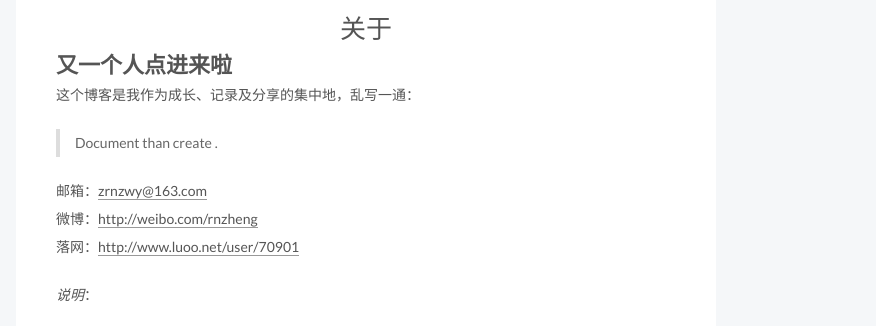
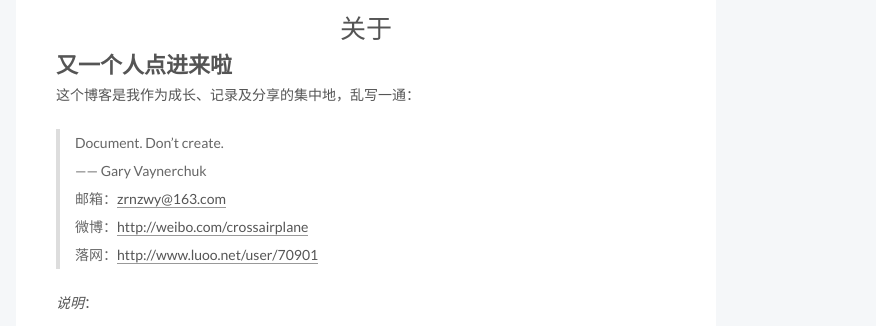
Before and after one commit to crossairplane/crossairplane.github.io, a plain HTML site: page about/index.html in a window 1280 px wide. Shown: the part 74-400 px from the top of the page, 404-1280 px from the left. Drawn offline with Linux system fonts and the light colour scheme; some packages are replaced by stand-ins of ours; a script that the page names is missing.

Commit message:
Site updated: 2018-10-26 03:01:18

```diff
--- a/about/index.html
+++ b/about/index.html
@@ -97,17 +97,17 @@
 
 
 
-<meta name="description" content="又一个人点进来啦这个博客是我作为成长、记录及分享的集中地，乱写一通：  Document  than  create .  邮箱：zrnzwy@163.com微博：http://weibo.com/rnzheng落网：http://www.luoo.net/user/70901 说明：  本站点建议使用Chrome进行浏览 文章页面有加载Disqus评论，需要科学访问；如您不便，可写邮件与我交流。">
+<meta name="description" content="又一个人点进来啦这个博客是我作为成长、记录及分享的集中地，乱写一通：  Document. Don’t create.—— Gary Vaynerchuk邮箱：zrnzwy@163.com微博：http://weibo.com/crossairplane落网：http://www.luoo.net/user/70901  说明：  本站点建议使用Chrome进行浏览 文章页面有加载Disqus评论">
 <meta property="og:type" content="website">
 <meta property="og:title" content="关于">
 <meta property="og:url" content="http://zhengruonan.com/about/index.html">
 <meta property="og:site_name" content="Crossairplane的博客">
-<meta property="og:description" content="又一个人点进来啦这个博客是我作为成长、记录及分享的集中地，乱写一通：  Document  than  create .  邮箱：zrnzwy@163.com微博：http://weibo.com/rnzheng落网：http://www.luoo.net/user/70901 说明：  本站点建议使用Chrome进行浏览 文章页面有加载Disqus评论，需要科学访问；如您不便，可写邮件与我交流。">
+<meta property="og:description" content="又一个人点进来啦这个博客是我作为成长、记录及分享的集中地，乱写一通：  Document. Don’t create.—— Gary Vaynerchuk邮箱：zrnzwy@163.com微博：http://weibo.com/crossairplane落网：http://www.luoo.net/user/70901  说明：  本站点建议使用Chrome进行浏览 文章页面有加载Disqus评论">
 <meta property="og:locale" content="zh-Hans">
-<meta property="og:updated_time" content="2017-09-06T20:06:26.000Z">
+<meta property="og:updated_time" content="2018-10-25T19:00:46.985Z">
 <meta name="twitter:card" content="summary">
 <meta name="twitter:title" content="关于">
-<meta name="twitter:description" content="又一个人点进来啦这个博客是我作为成长、记录及分享的集中地，乱写一通：  Document  than  create .  邮箱：zrnzwy@163.com微博：http://weibo.com/rnzheng落网：http://www.luoo.net/user/70901 说明：  本站点建议使用Chrome进行浏览 文章页面有加载Disqus评论，需要科学访问；如您不便，可写邮件与我交流。">
+<meta name="twitter:description" content="又一个人点进来啦这个博客是我作为成长、记录及分享的集中地，乱写一通：  Document. Don’t create.—— Gary Vaynerchuk邮箱：zrnzwy@163.com微博：http://weibo.com/crossairplane落网：http://www.luoo.net/user/70901  说明：  本站点建议使用Chrome进行浏览 文章页面有加载Disqus评论">
 
 
 
@@ -319,9 +319,8 @@
 
           <h1 id="又一个人点进来啦"><a href="#又一个人点进来啦" class="headerlink" title="又一个人点进来啦"></a><strong>又一个人点进来啦</strong></h1><p>这个博客是我作为成长、记录及分享的集中地，乱写一通：</p>
 <blockquote>
-<p>Document  than  create .</p>
+<p>Document. Don’t create.<br>—— Gary Vaynerchuk<br>邮箱：<a href="mailto:zrnzwy@163.com" target="_blank" rel="noopener">zrnzwy@163.com</a><br>微博：<a href="http://weibo.com/crossairplane" target="_blank" rel="noopener">http://weibo.com/crossairplane</a><br>落网：<a href="http://www.luoo.net/user/70901" target="_blank" rel="noopener">http://www.luoo.net/user/70901</a></p>
 </blockquote>
-<p>邮箱：<a href="mailto:zrnzwy@163.com" target="_blank" rel="noopener">zrnzwy@163.com</a><br>微博：<a href="http://weibo.com/rnzheng" target="_blank" rel="noopener">http://weibo.com/rnzheng</a><br>落网：<a href="http://www.luoo.net/user/70901" target="_blank" rel="noopener">http://www.luoo.net/user/70901</a></p>
 <p><em>说明</em>：</p>
 <ol>
 <li>本站点建议使用Chrome进行浏览</li>
```
Also changed, not shown: sitemap.xml (+7 -7 lines).
